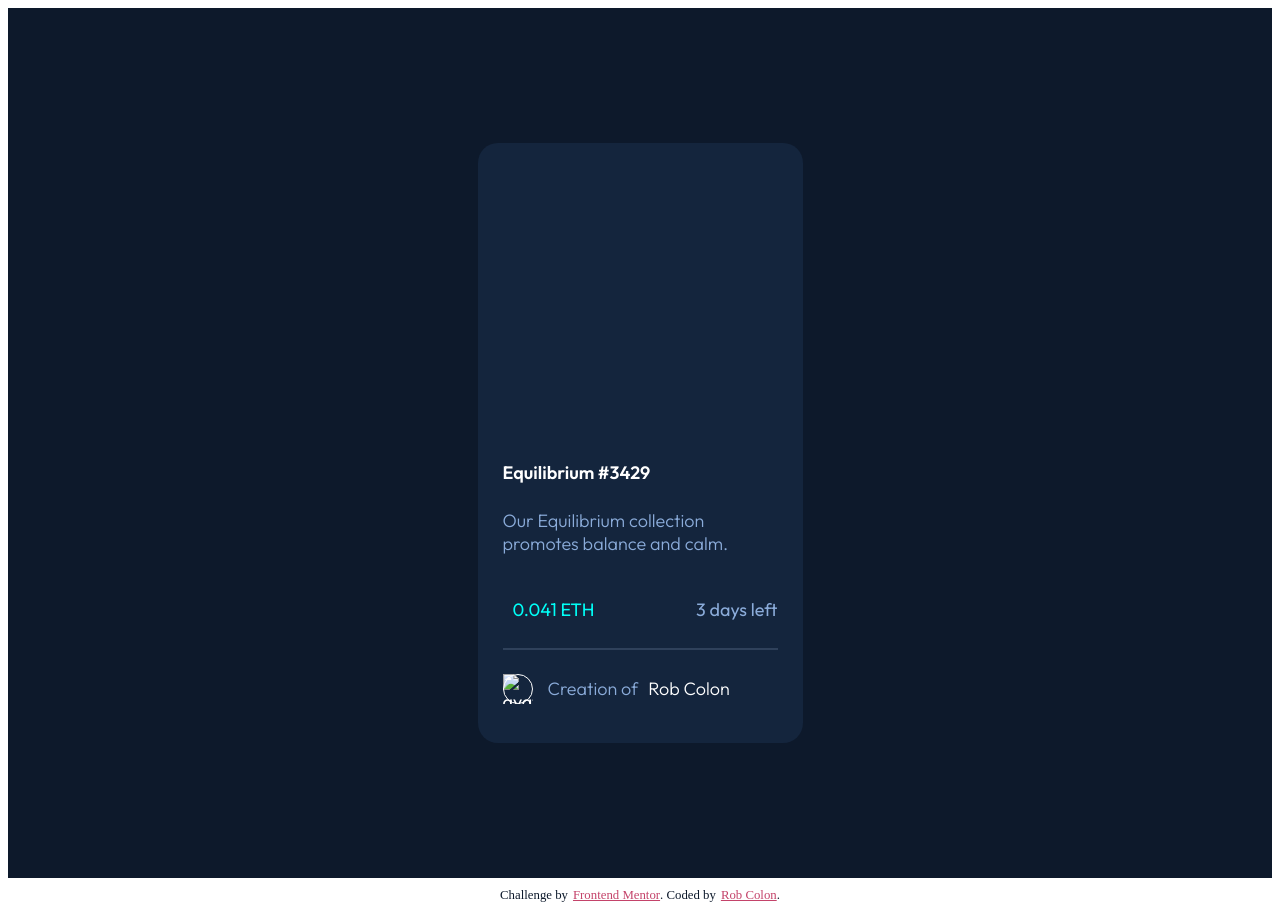
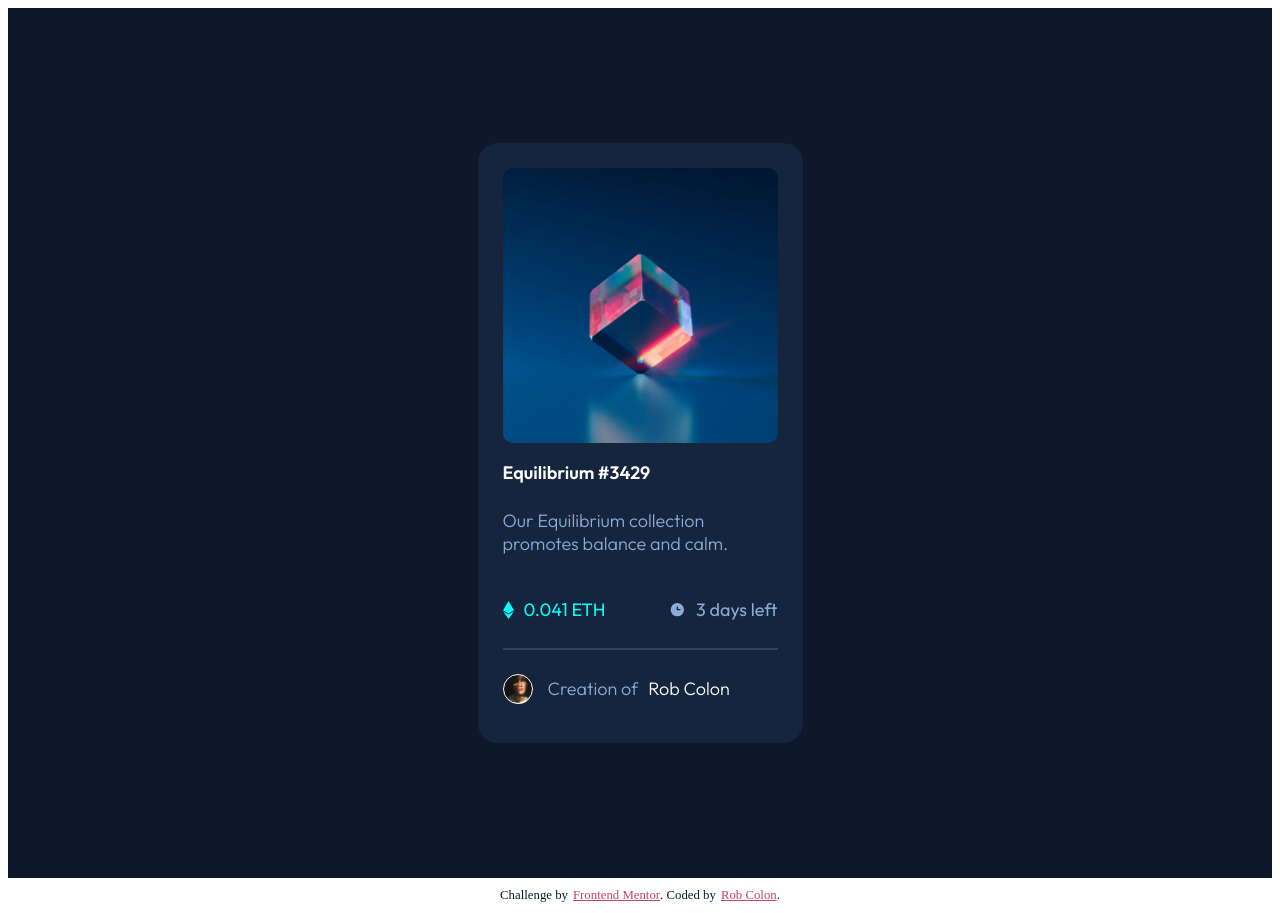
Before and after one commit to Rob-Colon/nft-preview-card, a plain HTML site: page index.html in a window 1280 px wide. Drawn offline with Linux system fonts and the light colour scheme; the site is published under a folder, as on GitHub Pages, so addresses that start at the root find nothing.

Commit message:
fixed img path

```diff
--- a/index.html
+++ b/index.html
@@ -21,17 +21,17 @@
     <div class="page">
       <div class="main-box" id="box">
         <div class="equalImg">
-          <img src="/images/image-equilibrium.jpg" alt="">
+          <img src="images/image-equilibrium.jpg" alt="">
         </div>
         <p class="name">Equilibrium #3429</p>
         <p class="quote">Our Equilibrium collection promotes balance and calm.</p>
         <div class="info">
           <div class="info-left">
-            <img src="/images/icon-ethereum.svg" alt="">
+            <img src="images/icon-ethereum.svg" alt="">
             <p class="eth">0.041 ETH</p>
           </div>
           <div class="info-right">
-            <img src="/images/icon-clock.svg" alt="">
+            <img src="images/icon-clock.svg" alt="">
             <p class="time">3 days left</p>
           </div>
         </div>
@@ -39,7 +39,7 @@
         <hr>
         <div class="author">
           <div class="img-face">
-            <img src="/images/image-avatar.png" alt="avatar" class="face">
+            <img src="images/image-avatar.png" alt="avatar" class="face">
             <div class="circle"></div>
           </div>
           <p class="create">Creation of <span class="name1"> Rob Colon</span> </p>
```
